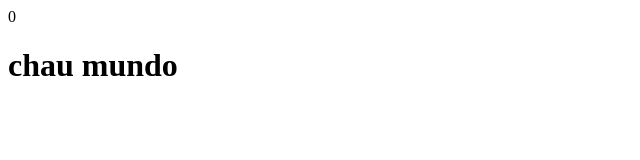
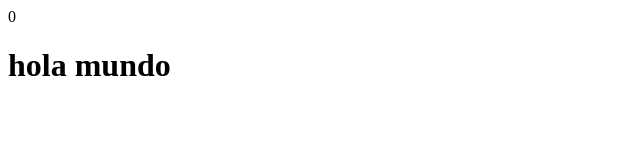
Before and after one commit to PabloJimm/ISO2-MetaData-Management-Explorer-C0.04, a plain HTML site: page index.html in a window 1280 px wide. Shown: the whole page, without its empty margins (0-640 px from the left). Drawn offline with Linux system fonts and the light colour scheme.

Commit message:
hola mundo

```diff
--- a/index.html
+++ b/index.html
@@ -4,7 +4,7 @@
     <title>Document</title>
 </head>0
 <body>
-    <h1>chau mundo</h1
+    <h1>hola mundo</h1
 
 </body>
 </html>
```
Also changed, not shown: 5 other files.
